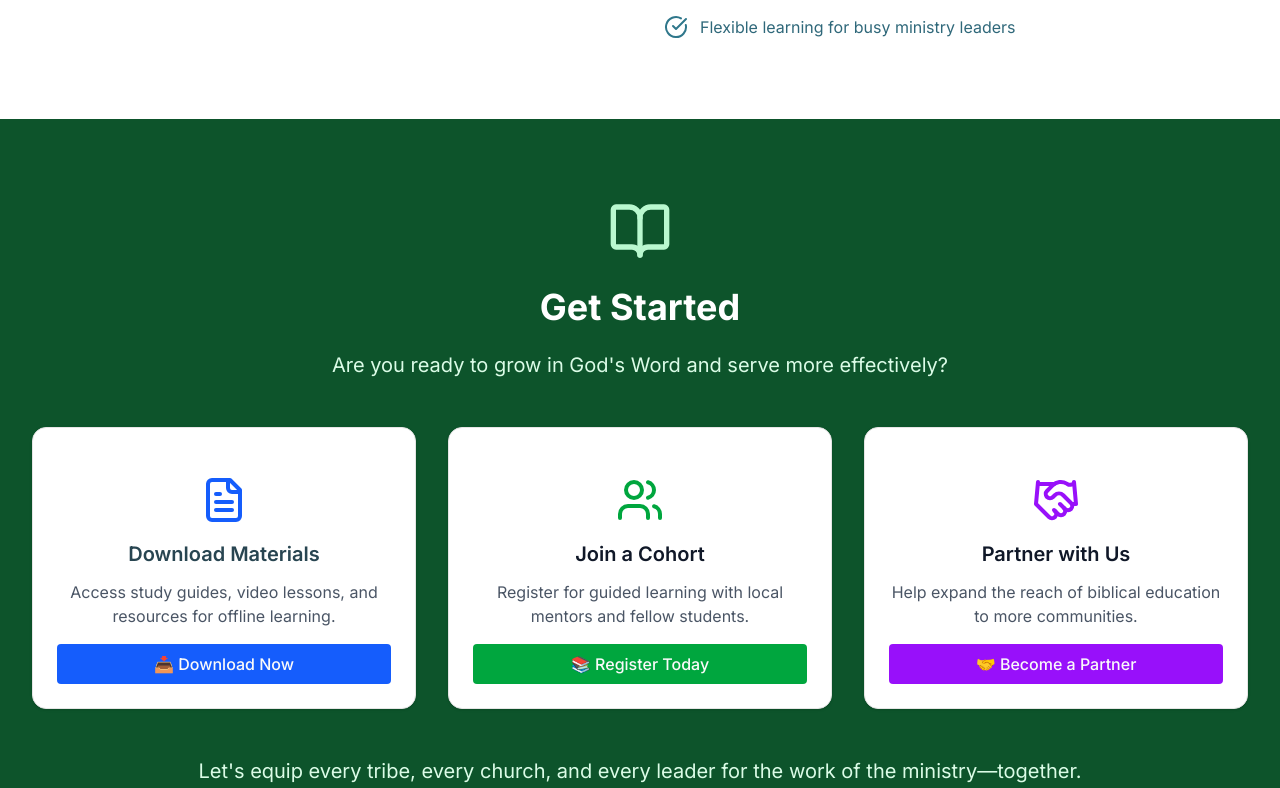
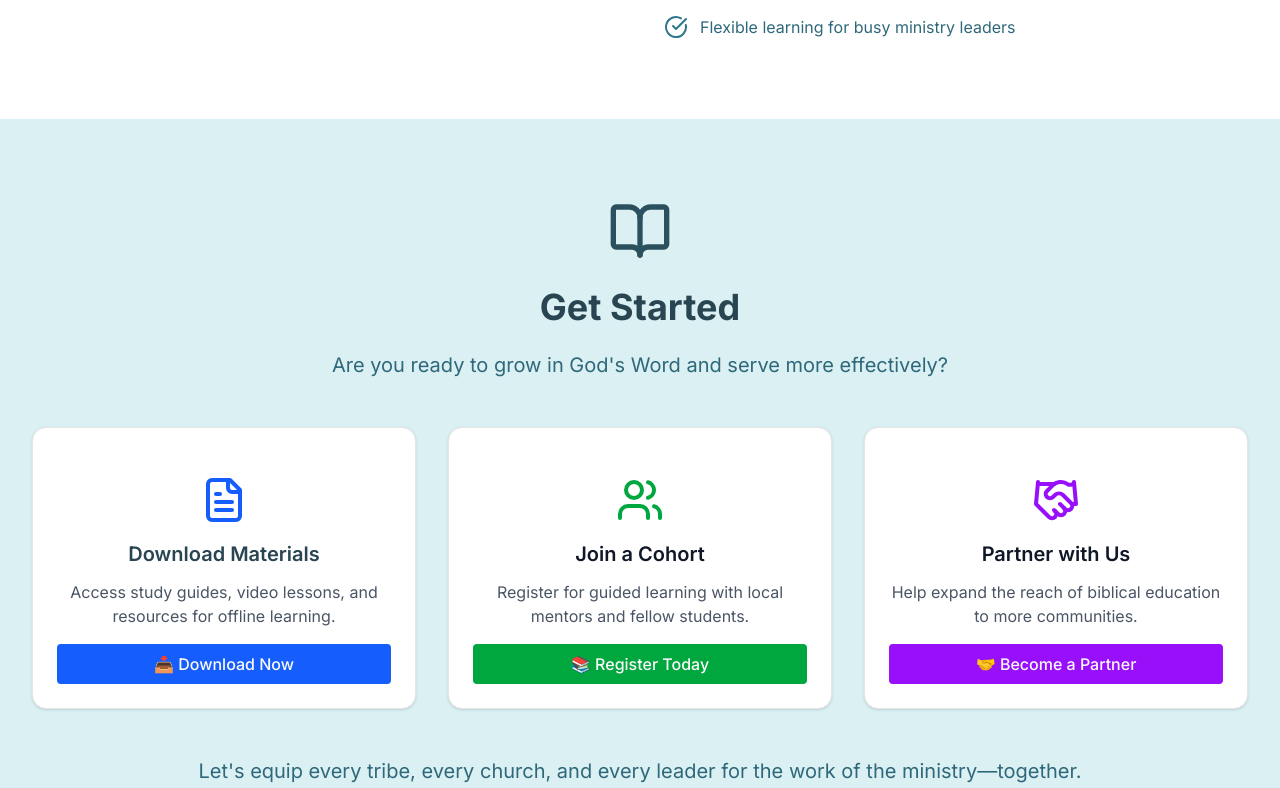
Before and after one commit to jeaneselinasm/org-update, a Next.js app: page /en/open-bible-education in a window 1280 px wide. Shown: the part 2552-3340 px from the top of the page. Built offline with nearby package versions, Linux system fonts and the light colour scheme; a web font is replaced by a local one.

Commit message:
update page open-bible-education : get started section color

```diff
--- a/app/[locale]/open-bible-education/page.tsx
+++ b/app/[locale]/open-bible-education/page.tsx
@@ -297,12 +297,12 @@ export default function OpenBibleEducationPage() {
       </section>
 
       {/* Get Started Section */}
-      <section className="py-20 bg-green-900 text-white">
+      <section className="py-20 bg-[#daf0f3]">
         <div className="max-w-7xl mx-auto px-4 sm:px-6 lg:px-8">
           <div className="text-center mb-12">
-            <BookOpen className="h-16 w-16 mx-auto mb-6 text-green-200" />
-            <h2 className="text-3xl md:text-4xl font-bold mb-6">Get Started</h2>
-            <p className="text-xl mb-8 max-w-3xl mx-auto text-green-100">
+            <BookOpen className="h-16 w-16 mx-auto mb-6 text-[#2b515f]" />
+            <h2 className="text-3xl md:text-4xl font-bold mb-6 text-[#284551]">Get Started</h2>
+            <p className="text-xl mb-8 max-w-3xl mx-auto text-[#2f687a]">
               Are you ready to grow in God's Word and serve more effectively?
             </p>
           </div>
@@ -341,7 +341,7 @@ export default function OpenBibleEducationPage() {
           </div>
 
           <div className="text-center">
-            <p className="text-xl mb-6 text-green-100">
+            <p className="text-xl mb-6 text-[#2f687a]">
               Let's equip every tribe, every church, and every leader for the work of the ministry—together.
             </p>
             <Button size="lg" className="bg-white text-green-900 hover:bg-gray-100">
```
